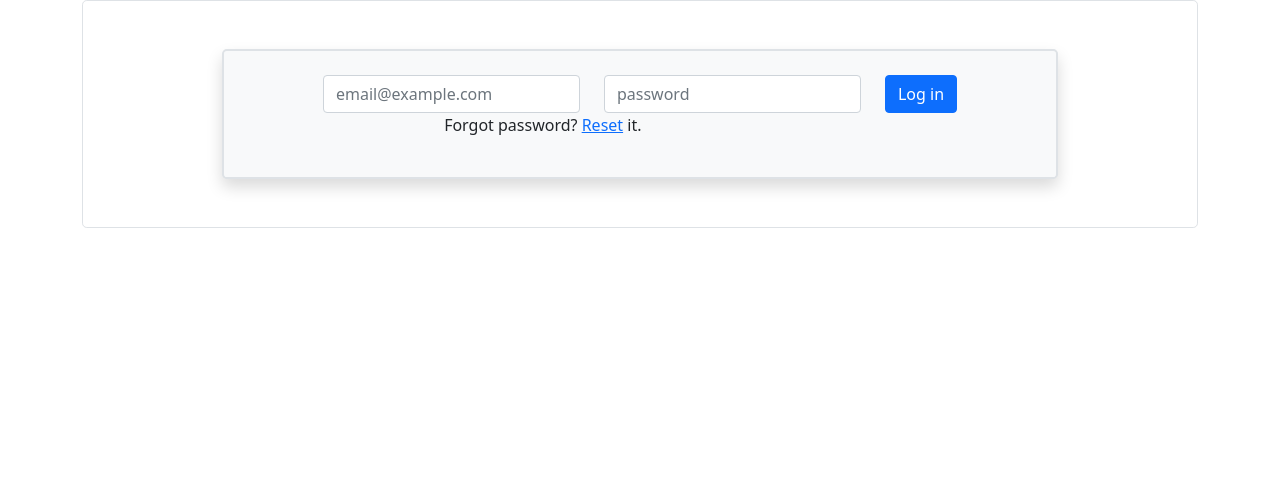
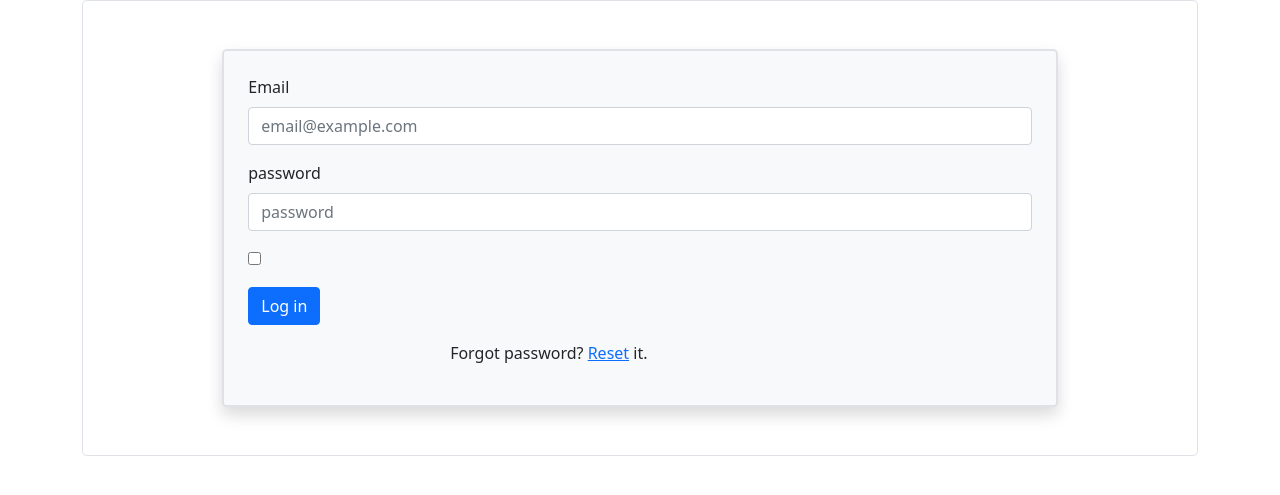
Before and after one commit to Alexsik76/flask_blog, a Flask app: page /login in a window 1280 px wide. Shown: the part 56-551 px from the top of the page. Run offline with Flask 2, Linux system fonts and the light colour scheme; some libraries are stand-ins or nearby versions.

Commit message:
work with sign up with existed email 2

```diff
--- a/app/__init__.py
+++ b/app/__init__.py
@@ -1,9 +1,9 @@
-from flask import Flask
+from flask import Flask, flash
 from config import app_config
 from flask_sqlalchemy import SQLAlchemy
 from flask_migrate import Migrate
 from flask_wtf.csrf import CSRFProtect
-from flask_login import LoginManager
+from flask_login import LoginManager, user_logged_in
 from flask_admin import Admin
 from flask_mail import Mail
 from flaskext.markdown import Markdown
@@ -27,6 +27,9 @@ def create_app(test_config=False):
     else:
         app.config.from_object(app_config['develop'])
 
+    @user_logged_in.connect_via(app)
+    def login_info(sender, user):
+        print(f'User {user.first_name} {user.last_name} logged.')
     csrf.init_app(app)
     db.init_app(app)
     migrate.init_app(app, db)
--- a/app/auth/routes.py
+++ b/app/auth/routes.py
@@ -1,4 +1,5 @@
 import os
+from functools import wraps
 from flask import flash, redirect, render_template, url_for, current_app, Markup, request
 from flask_login import login_user, login_required, logout_user, current_user
 from app.auth import bp
@@ -15,6 +16,22 @@ def offer_to_log_in(email: str):
     flash(Markup(message), 'danger')
 
 
+def get_email_from_token(token):
+    serializer = URLSafeTimedSerializer(current_app.config['SECRET_KEY'])
+    email = serializer.loads(token, salt=current_app.config['SECURITY_PASSWORD_SALT'])
+    return email
+
+
+def redirect_authenticated(f):
+    @wraps(f)
+    def decorated_function(*args, **kwargs):
+        if current_user.is_authenticated and current_user.email == get_email_from_token(kwargs.get('token')):
+            email = get_email_from_token(kwargs.get('token'))
+            return redirect(url_for('main.index'))
+        return f(*args, **kwargs)
+    return decorated_function
+
+
 @bp.route('/signup', methods=['GET', 'POST'])
 async def signup():
     form = SignUpForm()
@@ -29,10 +46,11 @@ async def signup():
 
 
 @bp.route('/register/<token>', methods=['GET', 'POST'])
+@redirect_authenticated
 def register(token):
     form = RegistrationForm()
-    serializer = URLSafeTimedSerializer(current_app.config['SECRET_KEY'])
-    email = serializer.loads(token, salt=current_app.config['SECURITY_PASSWORD_SALT'])
+    email = get_email_from_token(token)
+    print(f'{email =}')
     if bool(User.query.filter_by(email=email).first()):
         offer_to_log_in(email)
         return redirect(url_for('main.index'))
@@ -67,7 +85,7 @@ def login():
             flash('Wrong password', 'danger')
             return redirect(url_for('main.index'))
         else:
-            login_user(user)
+            login_user(user, remember=form.remember_me.data)
             flash('Successful login', 'success')
             return redirect(url_for('main.index'))
     return render_template('auth/login.html', form=form)
--- a/app/main/routes.py
+++ b/app/main/routes.py
@@ -4,7 +4,7 @@ from flask import render_template, flash, redirect, url_for, current_app, send_f
 from app.main import bp
 from app.main.forms import CreatePostForm
 from werkzeug.utils import secure_filename
-from flask_login import login_required, current_user
+from flask_login import login_required, current_user, user_logged_in
 from app import db
 from app.models import Post
 
--- a/app/templates/auth/login.html
+++ b/app/templates/auth/login.html
@@ -3,20 +3,22 @@
     <div class="mx-auto m-5 p-4 w-75 border border-2 rounded-3 bg-light shadow">
     <form class="row justify-content-center" method="post">
         {{ form.csrf_token }}
-        <div class="col-auto">
-            <label for="email" class="visually-hidden">Email</label>
+        <div class="mb-3">
+            <label for="email" class="form-label">Email</label>
             {{ form.email(type="email", class="form-control", id="email",
              placeholder="email@example.com", focus=True) }}
         </div>
-        <div class="col-auto">
-            <label for="password" class="visually-hidden">password</label>
+        <div class="mb-3">
+            <label for="password" class="form-label">password</label>
             {{ form.password(type="password", class="form-control", id="password",
             placeholder="password") }}
         </div>
-        <div class="col-auto">
+        <div class="mb-3">
+            {{ form.remember_me(class="check-box") }}
+        </div>
+        <div class="mb-3">
             {{ form.submit(type="submit", class="btn btn-primary") }}
         </div>
-    </form>
         <div class="mx-auto align-end w-50">
         <p>Forgot password? <a href="{{ url_for('auth.reset_password') }}">Reset</a> it.</p>
         </div>
--- a/app/templates/errors/500.html
+++ b/app/templates/errors/500.html
@@ -1,6 +1,4 @@
-<!DOCTYPE html>
 {% extends 'base.html' %}
-
 {% block app_content %}
 <h1>Internal error</h1>
 {% endblock %}
--- a/config.py
+++ b/config.py
@@ -1,5 +1,6 @@
 import os
 from dotenv import load_dotenv
+from datetime import timedelta
 
 basedir = os.path.abspath(os.path.dirname(__file__))
 load_dotenv(os.path.join(basedir, '.flaskenv'))
@@ -32,6 +33,7 @@ class Config(object):
     SQLALCHEMY_TRACK_MODIFICATIONS = False
     SESSION_COOKIE_SAMESITE = 'Lax'
     SESSION_COOKIE_SECURE = True
+    # PERMANENT_SESSION_LIFETIME = timedelta(minutes=1)
     # --<email config:>--
     MAIL_SERVER = 'smtp.i.ua'
     MAIL_PORT = 465
```
Also changed, not shown: app/errors/handlers.py (+10 -4 lines), app/templates/errors/413.html (added, +18 -0 lines), app.db, app/static/too-heavy.png (added).
